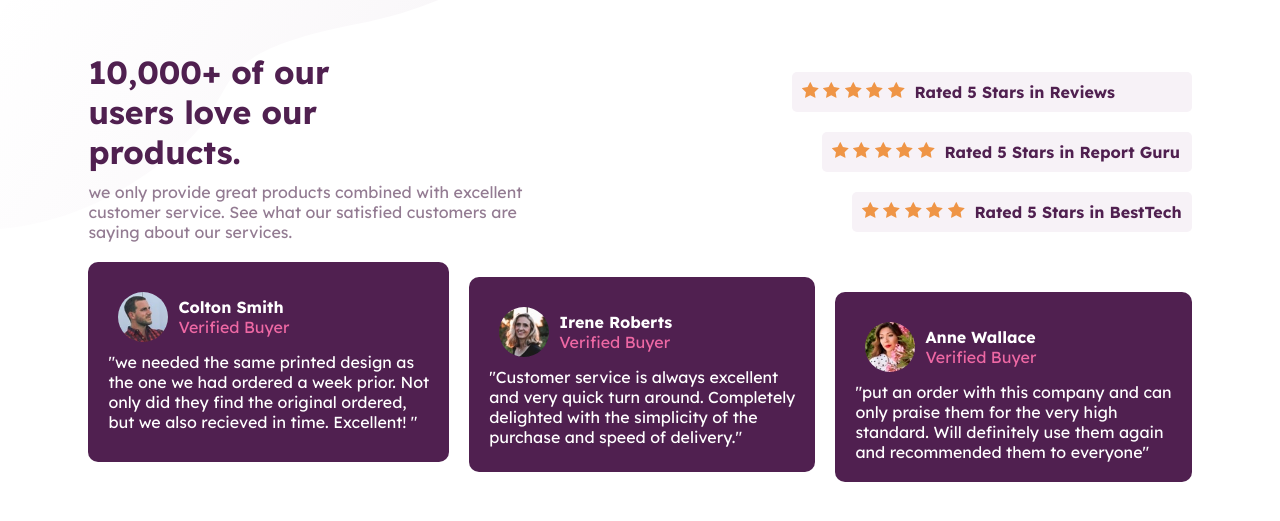
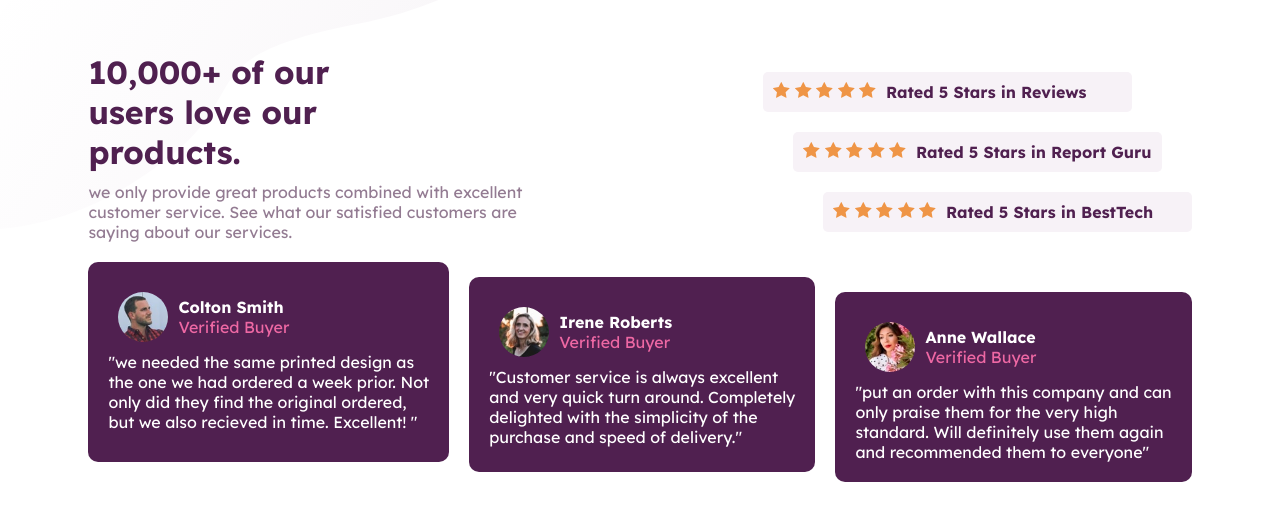
Before and after one commit to valentineudochukwu/social-proof-section, a plain HTML site: page index.html in a window 1280 px wide. Shown: the part 133-654 px from the top of the page. Drawn offline with Linux system fonts and the light colour scheme.

Commit message:
add social proof section

```diff
--- a/style.css
+++ b/style.css
@@ -32,11 +32,13 @@ body{
     align-items: center;
     background-color:hsl(300, 24%, 96%);
     border-radius: 5px;
+    margin-right: 60px;
 }
 .rate-card2{
     display: flex;
     margin-top: 20px;
     padding: 10px;
+    margin-right: 30px;
     align-items: center;
     background-color:hsl(300, 24%, 96%);
     border-radius: 5px;
```
